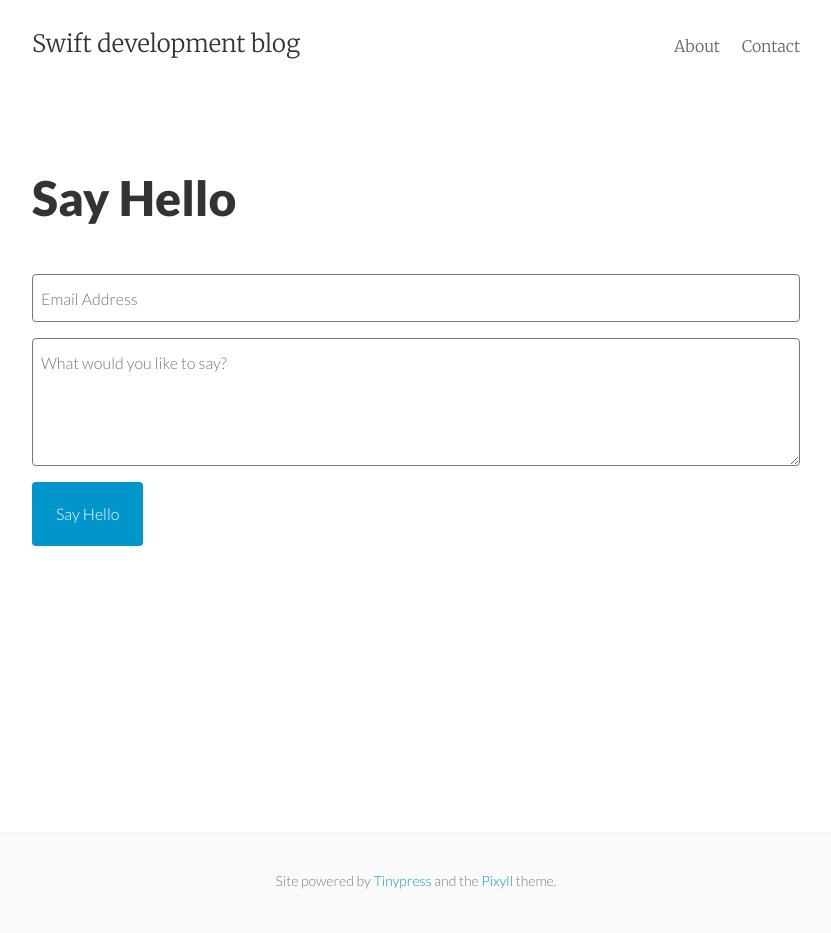
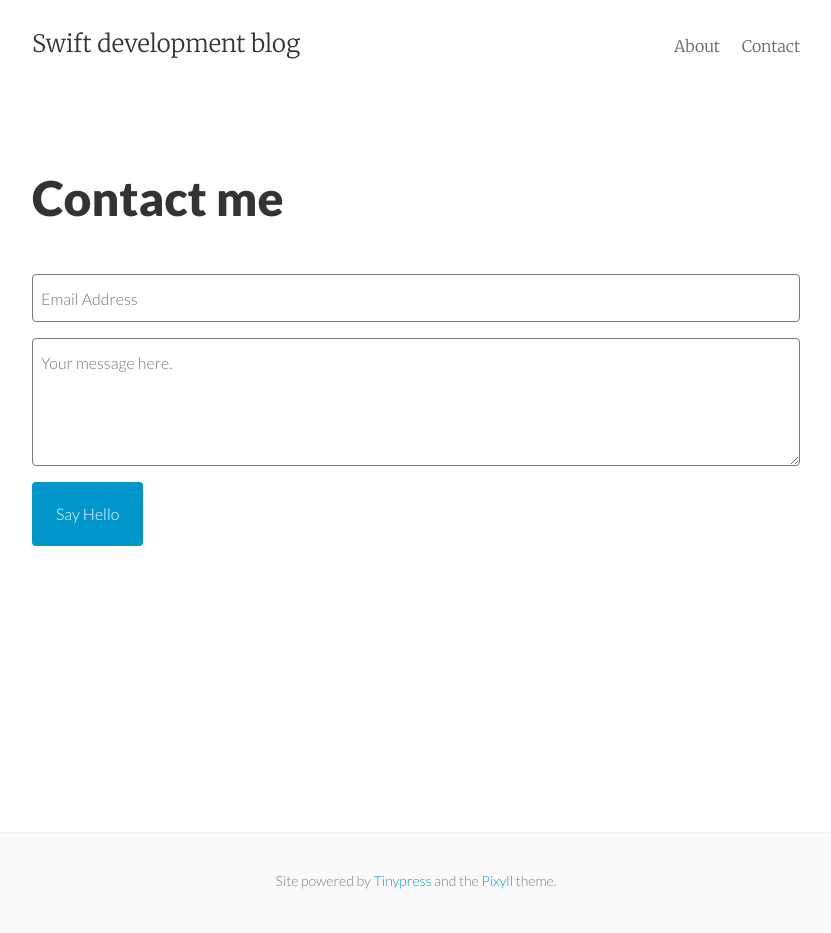
Before and after one commit to mhorga/mhorga.github.io, a Jekyll site: the page built from contact.html, in a window 1280 px wide. Shown: the whole page, without its empty margins (224-1055 px from the left). Built offline with Jekyll 4.4.1, drawn with Linux system fonts in a browser that asks for light colours.

Commit message:
Updated the Contact page

```diff
--- a/contact.html
+++ b/contact.html
@@ -1,13 +1,13 @@
 ---
 layout: page
-title: Say Hello
+title: Contact me
 permalink: /contact/
 ---
 
 <div class="py2">
   <form action="https://getsimpleform.com/messages?form_api_token=2690242b31b4950f934dbd41d1f1a2ee" method="POST" class="form-stacked form-light">
     <input type="text" name="email" class="input mobile-block" placeholder="Email Address">
-    <textarea type="text" name="content" class="input mobile-block" rows="5" placeholder="What would you like to say?"></textarea>
+    <textarea type="text" name="content" class="input mobile-block" rows="5" placeholder="Your message here."></textarea>
     <input type="submit" class="button button-blue button-big mobile-block" value="Say Hello">
   </form>
 </div>
```
